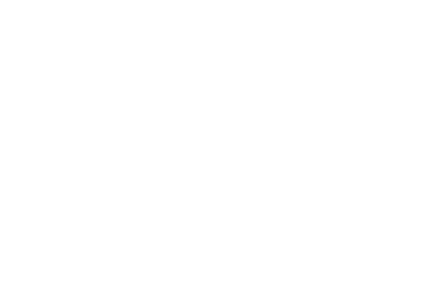
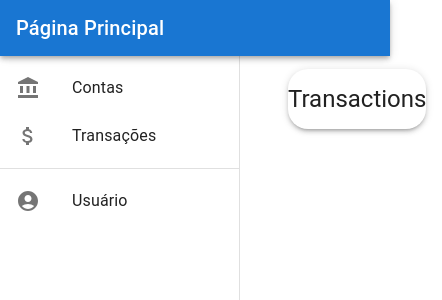
Before and after one commit to gabrielvaladao13/TP_ENG_SOFTWARE_2, a React (Create React App) app in the folder frontend/: page /transactions in a window 390 px wide. Before the commit this address had no page. Shown: the top 300 px of the page, 442 px wide, since content can reach past the window. Built offline with nearby package versions, Linux system fonts and the light colour scheme.

Commit message:
ResponsiveDrawer com páginas

```diff
--- a/frontend/src/App.js
+++ b/frontend/src/App.js
@@ -6,6 +6,7 @@
 import Login from './pages/Login';
 import ResponsiveDrawer from './components/ResponsiveDrawer.js';
 import Accounts from './pages/Accounts';
+import Transactions from './pages/Transactions.js';
 import User from './pages/User';
 
 const App = () => {
@@ -16,6 +17,7 @@
           <Route path='/' element={<Login />} />
           <Route path='/' element={<ResponsiveDrawer />} >
             <Route path='/accounts' element={<Accounts />} />
+            <Route path='/transactions' element={<Transactions />} />
             <Route path='/user' element={<User />} />
           </Route>
         </Routes>
--- a/frontend/src/components/ResponsiveDrawer.js
+++ b/frontend/src/components/ResponsiveDrawer.js
@@ -1,4 +1,5 @@
-import * as React from 'react';
+import React from 'react';
+import { useNavigate, BrowserRouter, Routes, Route, Link } from 'react-router-dom';
 import Box from '@mui/material/Box';
 import Drawer from '@mui/material/Drawer';
 import AppBar from '@mui/material/AppBar';
@@ -14,11 +15,33 @@
 import AccountCircleIcon from '@mui/icons-material/AccountCircle';
 import AttachMoneyIcon from '@mui/icons-material/AttachMoney';
 import AccountBalanceIcon from '@mui/icons-material/AccountBalance';
+import Paper from '@mui/material/Paper';
+
+import Accounts from '../pages/Accounts';
+import Transactions from '../pages/Transactions.js';
+import User from '../pages/User';
 
 const drawerWidth = 240;
 
-export default function ClippedDrawer() {
+const ResponsiveDrawer = () => {
+  const [open, setOpen] = React.useState(true);
+
+  const handleOpen = () => {
+    setOpen(true);
+  };
+
+  const handleClose = () => {
+    setOpen(false);
+  };
+
+  const navigate = useNavigate();
+
+  const handleNavigate = (route) => {
+    navigate(route);
+  };
+
   return (
+    <>
       <Box sx={{ display: 'flex' }}>
         <CssBaseline />
         <AppBar position="fixed" sx={{ zIndex: (theme) => theme.zIndex.drawer + 1 }}>
@@ -30,17 +53,18 @@
         </AppBar>
         <Drawer
           variant="permanent"
+          open={open}
           sx={{
             width: drawerWidth,
             flexShrink: 0,
-          [`& .MuiDrawer-paper`]: { width: drawerWidth, boxSizing: 'border-box' },
+            '& .MuiDrawer-paper': { width: drawerWidth, boxSizing: 'border-box' },
           }}
         >
           <Toolbar />
           <Box sx={{ overflow: 'auto' }}>
             <List>
               <ListItem key="Contas" disablePadding>
-              <ListItemButton>
+                <ListItemButton onClick={() => handleNavigate('/accounts')}>
                   <ListItemIcon>
                     <AccountBalanceIcon />
                   </ListItemIcon>
@@ -49,7 +73,7 @@
               </ListItem>
 
               <ListItem key="Transações" disablePadding>
-              <ListItemButton>
+                <ListItemButton onClick={() => handleNavigate('/transactions')}>
                   <ListItemIcon>
                     <AttachMoneyIcon />
                   </ListItemIcon>
@@ -62,7 +86,7 @@
 
             <List>
               <ListItem key="Usuário" disablePadding>
-              <ListItemButton>
+                <ListItemButton onClick={() => handleNavigate('/user')}>
                   <ListItemIcon>
                     <AccountCircleIcon />
                   </ListItemIcon>
@@ -72,10 +96,15 @@
             </List>
           </Box>
         </Drawer>
-      <Box component="main" sx={{ flexGrow: 1, p: 3 }}>
           <Toolbar />
+          <Routes>
+            <Route path='/accounts' element={<Accounts />} />
+            <Route path='/transactions' element={<Transactions />} />
+            <Route path='/user' element={<User />} />
+          </Routes>
+      </Box>
+    </>
+  );
+};
 
-      </Box>
-    </Box>
-  );
-}
+export default ResponsiveDrawer;
--- /dev/null
+++ b/frontend/src/pages/Transactions.js
@@ -0,0 +1,28 @@
+import React from 'react';
+import { Button, TextField, Typography, Container, CssBaseline, Paper } from '@mui/material';
+import { styled } from '@mui/system';
+
+
+const StyledPaper = styled(Paper)({
+  display: 'flex',
+  flexDirection: 'column',
+  alignItems: 'center',
+  marginTop: '50%',
+  borderRadius: 20,
+  padding: '10%',
+});
+
+const Transactions = () => {
+    return (
+        <Container component="main" maxWidth="xs">
+        <CssBaseline />
+        <StyledPaper elevation={3}>
+            <Typography component="h1" variant="h5">
+            Transactions
+            </Typography>
+        </StyledPaper>
+        </Container>
+    );
+};
+
+export default Transactions;
```
Lines whose indentation alone changed are shown as unchanged.
